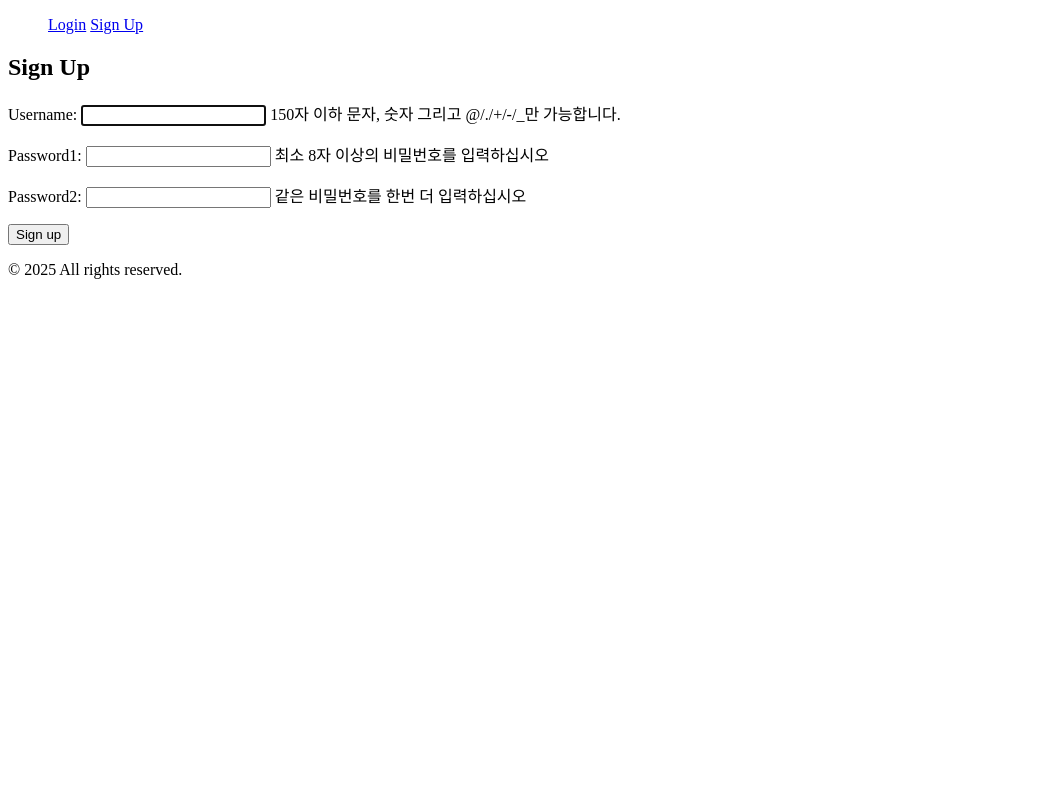
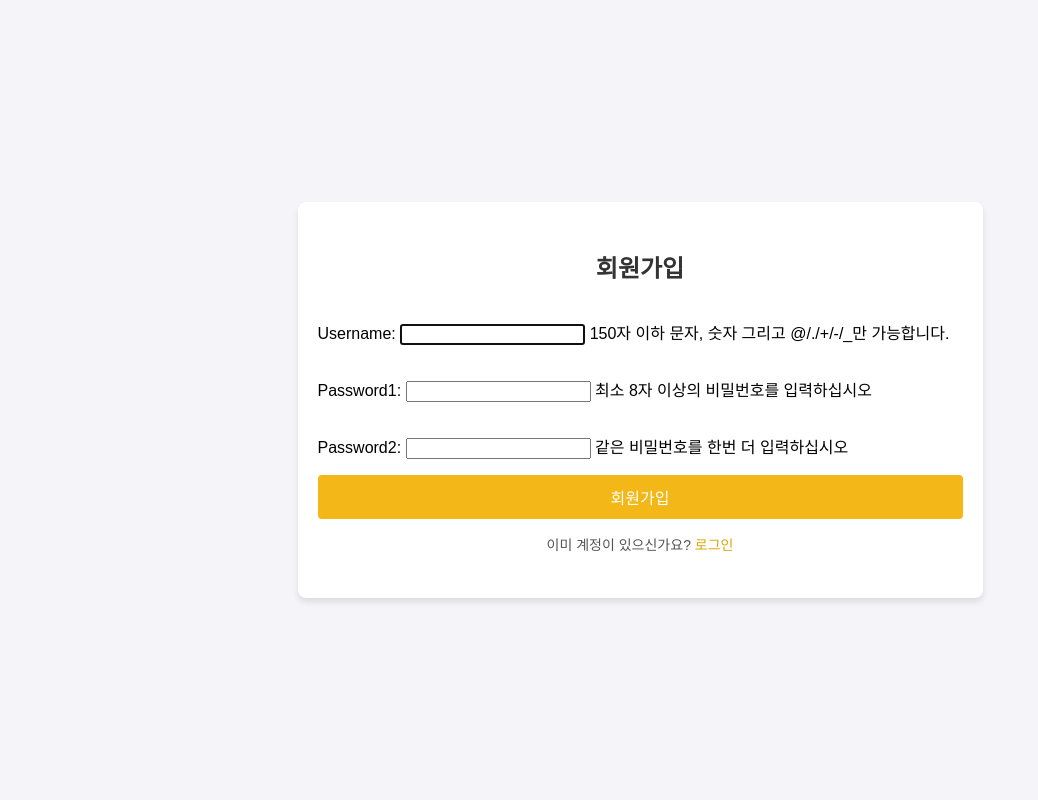
Before and after one commit to Pirogramming-22/Piro22_CardGame_5, a Django app: page /signup/ in a window 1280 px wide. Shown: the whole page, without its empty margins (0-1038 px from the left). Run offline with Django 5.2, Linux system fonts and the light colour scheme.

Commit message:
feat: 로그인, main, global html & css 완료

```diff
--- a/config/settings.py
+++ b/config/settings.py
@@ -109,7 +109,11 @@ USE_TZ = True
 # Static files (CSS, JavaScript, Images)
 # https://docs.djangoproject.com/en/5.1/howto/static-files/
 
-STATIC_URL = 'static/'
+STATIC_URL = '/static/'
+
+STATICFILES_DIRS = [
+    BASE_DIR / "static",  # "static" 폴더 경로
+]
 
 # Default primary key field type
 # https://docs.djangoproject.com/en/5.1/ref/settings/#default-auto-field
--- a/config/urls.py
+++ b/config/urls.py
@@ -21,7 +21,7 @@ from game.views import dashboard_view
 
 urlpatterns = [
     path('admin/', admin.site.urls),
-    path('', dashboard_view, name='home'),
+    path('dash/', dashboard_view, name='home'),
     path('',include(game.urls)),
     path('' , include(user.urls)),
 ]
--- a/game/urls.py
+++ b/game/urls.py
@@ -6,4 +6,5 @@ app_name = 'game'
 
 urlpatterns = [
     path('dashboard/', dashboard_view, name='dashboard'),
+    path('', views.base, name='base'),
 ]
--- a/game/views.py
+++ b/game/views.py
@@ -1,6 +1,8 @@
 from django.shortcuts import render, redirect
 from django.contrib.auth.decorators import login_required
 
+def base(request):
+    return render(request, 'main.html')
 
 def dashboard_view(request):
     if not request.user.is_authenticated:
--- a/templates/base.html
+++ b/templates/base.html
@@ -1,30 +1,36 @@
+{%load static%}
 <!DOCTYPE html>
-<html lang="en">
+<html lang="ko">
 <head>
-    <meta charset="UTF-8">
-    <meta name="viewport" content="width=device-width, initial-scale=1.0">
-    <title>{% block title %}My Site{% endblock %}</title>
+  <meta charset="UTF-8">
+  <meta name="viewport" content="width=device-width, initial-scale=1.0">
+  <link rel="stylesheet" href="{%static 'game/style.css'%}">
+  {%block head%}
+
+
+  {% endblock %}
 </head>
 <body>
-    <header>
-        <nav>
-            <ul>
-                {% if user.is_authenticated %}
-                <a href="{% url 'game:dashboard' %}">Dashboard</a>
-                <a href="{% url 'user:logout' %}">Logout</a>
-                {% else %}
-                <a href="{% url 'user:login' %}">Login</a>
-                <a href="{% url 'user:signup' %}">Sign Up</a>
-                {% endif %}
-            </ul>
-        </nav>
-    </header>
-    <main>
-        {% block content %}
-        {% endblock %}
-    </main>
-    <footer>
-        <p>&copy; 2025 All rights reserved.</p>
-    </footer>
+  <main>
+    <nav>
+    <a href="/"><h1>Piro Card Game</h1></a>
+    <a href="" class="mx-2">
+      <button type="button" class="btn btn-info">게임하기</button>
+    </a>
+    <a href="" class="mx-2">
+      <button type="button" class="btn btn-warning">랭킹보기</button>
+    </a>
+    <a href="{% url 'user:logout' %}" class="mx-2">
+        <button type="button" class="btn btn-info">로그아웃</button>
+      </a>
+    </nav>
+    <div class="container">
+        {%block content%}
+
+
+        {%endblock%}
+      </div>
+  </main>
+  <script></script>
 </body>
 </html>
--- a/templates/game/dashboard.html
+++ b/templates/game/dashboard.html
@@ -2,10 +2,9 @@
 
 {% block content %}
 
-{% comment %}테스트를 위해 임시로 만든 페이지{% endcomment %}
 <body>
     {% if user.is_authenticated %}
-        <h1>Welcome to the Dashboard, {{ user.username }}!</h1>
+        <h1 class="dashboard_user">Welcome to the Dashboard, {{ user.username }}!</h1>
         <button onclick="location.href=''">Start Game</button>
         <button onclick="location.href=''">Game History</button>
     {% else %}
--- a/templates/user/signup.html
+++ b/templates/user/signup.html
@@ -1,10 +1,106 @@
-{% extends "base.html" %}
+<!DOCTYPE html>
+<html lang="ko">
+<head>
+  <meta charset="UTF-8">
+  <meta name="viewport" content="width=device-width, initial-scale=1.0">
+  <title>회원가입 페이지</title>
+  <style>
 
-{% block content %}
-<h2>Sign Up</h2>
-<form method="post">
-    {% csrf_token %}
-    {{ form.as_p }}
-    <button type="submit">Sign up</button>
-</form>
-{% endblock %}
+    body {
+    margin: 0;
+    padding: 0;
+    font-family: Arial, sans-serif;
+    background-color: #f4f4f9;
+    display: flex;
+    justify-content: center;
+    align-items: center;
+    height: 100vh;
+    }
+
+    .signup-container {
+    background-color: white;
+    padding: 30px 20px;
+    border-radius: 8px;
+    box-shadow: 0 4px 6px rgba(0, 0, 0, 0.1);
+    width: 100%;
+    max-width: 645px;
+    text-align: center;
+    }
+
+    .signup-container h1 {
+    margin-bottom: 20px;
+    font-size: 24px;
+    color: #333;
+    }
+
+    .input-group {
+    margin-bottom: 20px;
+    text-align: left;
+    }
+
+    .input-group label {
+    display: block;
+    margin-bottom: 5px;
+    font-size: 14px;
+    color: #555;
+    }
+
+    .input-group input {
+    width: 100%;
+    padding: 10px;
+    font-size: 14px;
+    border: 1px solid #ccc;
+    border-radius: 4px;
+    box-sizing: border-box;
+    }
+
+    .signup-btn {
+    width: 100%;
+    padding: 10px 15px;
+    font-size: 16px;
+    background-color: #f3b817;
+    color: white;
+    border: none;
+    border-radius: 4px;
+    cursor: pointer;
+    transition: background-color 0.3s ease;
+    }
+
+    .signup-btn:hover {
+    background-color: #cc9808;
+    }
+
+    .login-link {
+    margin-top: 15px;
+    font-size: 14px;
+    color: #555;
+    }
+
+    .login-link a {
+    color: #daa507;;
+    text-decoration: none;
+    }
+
+    .login-link a:hover {
+    text-decoration: underline;
+    }
+    .signup_form {
+        display: flex;
+        flex-direction: column;
+        align-items: flex-start;
+    }
+
+  </style>
+</head>
+<body>
+  <div class="signup-container">
+    <h1>회원가입</h1>
+    <form action="" method="POST" class="signup_form">
+        {% csrf_token %}
+        {{ form.as_p }}
+        <button type="submit" class="signup-btn">회원가입</button>
+    </form>
+    <p class="login-link">이미 계정이 있으신가요? <a href="{% url 'user:login'%}">로그인</a></p>
+  </div>
+</body>
+</html>
--- a/user/views.py
+++ b/user/views.py
@@ -22,7 +22,7 @@ def signup_view(request):
 
 def logout_view(request):
     logout(request)
-    return redirect('user:login')
+    return redirect('game:base')
 
 
 def login_view(request):
@@ -47,7 +47,7 @@ def login_view(request):
             user = authenticate(username=username, password=password)
             if user is not None:
                 login(request, user)
-                return redirect('gane:dashboard')
+                return redirect('game:dashboard')
             else:
                 return render(request, 'user/login.html', {'form': form, 'invalid_creds': True})
     else:
```
Also changed, not shown: static/game/global.css (added, +16 -0 lines), static/game/style.css (+65 -0 lines), templates/main.html (added, +112 -0 lines), templates/user/login.html (+105 -14 lines), static/images/background.png (added).
